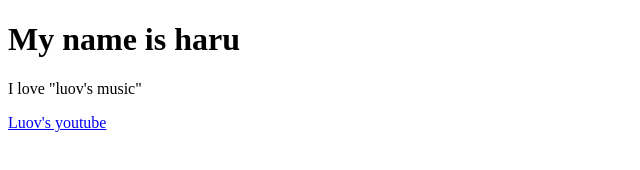
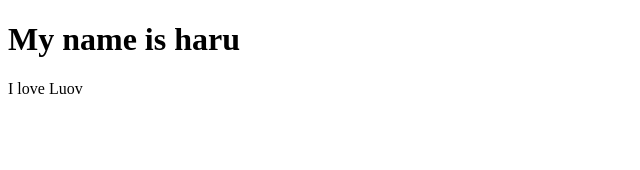
Before and after one commit to harukun32/my-first-web-app, a plain HTML site: page index.html in a window 1280 px wide. Shown: the whole page, without its empty margins (0-640 px from the left). Drawn offline with Linux system fonts and the light colour scheme.

Commit message:
Add files via upload

```diff
--- a/index.html
+++ b/index.html
@@ -7,7 +7,7 @@
 </head>
 <body>
     <h1>My name is haru</h1>
-    <p style ="#00ffffI">I love "luov's music"</p>
-    <a href="https://www.youtube.com/@luov_official">Luov's youtube</a>
+    <p>I love Luov</p>
+    <a href="https://www.youtube.com/@luov_official"></a>
 </body>
 </html>
```
